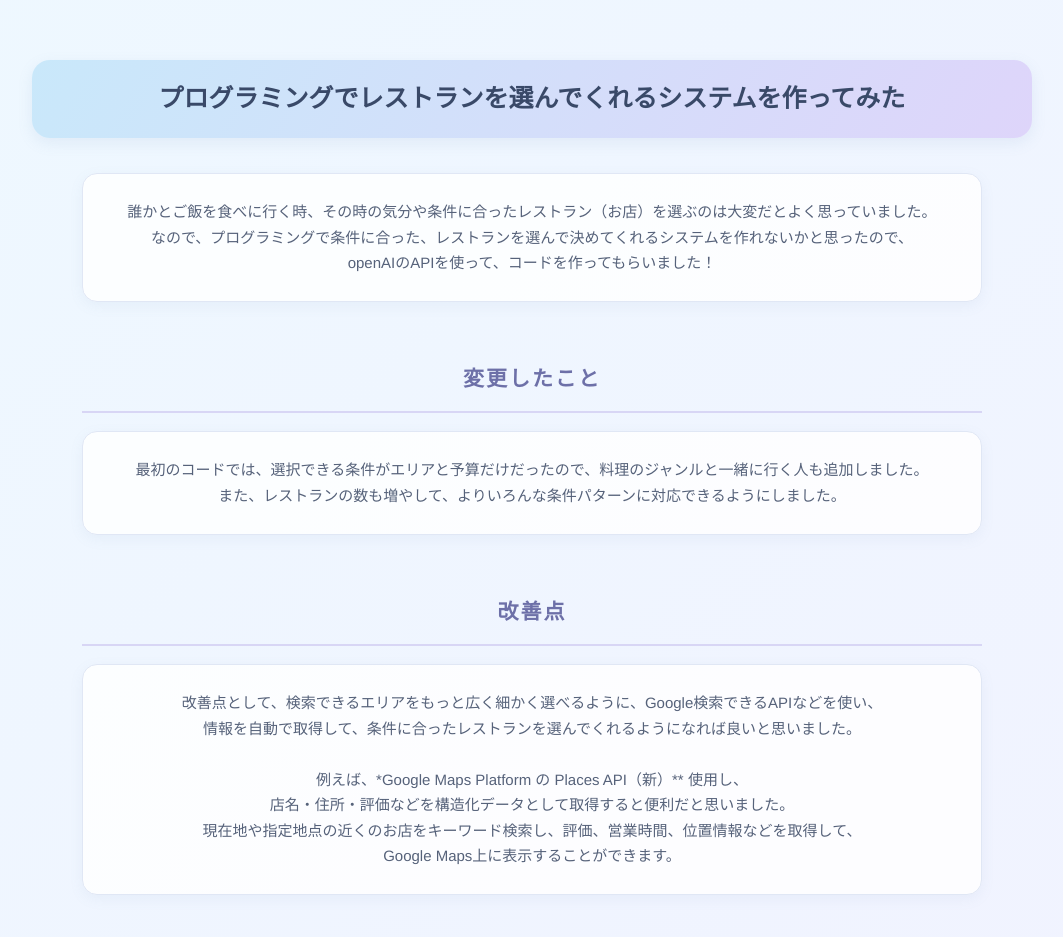
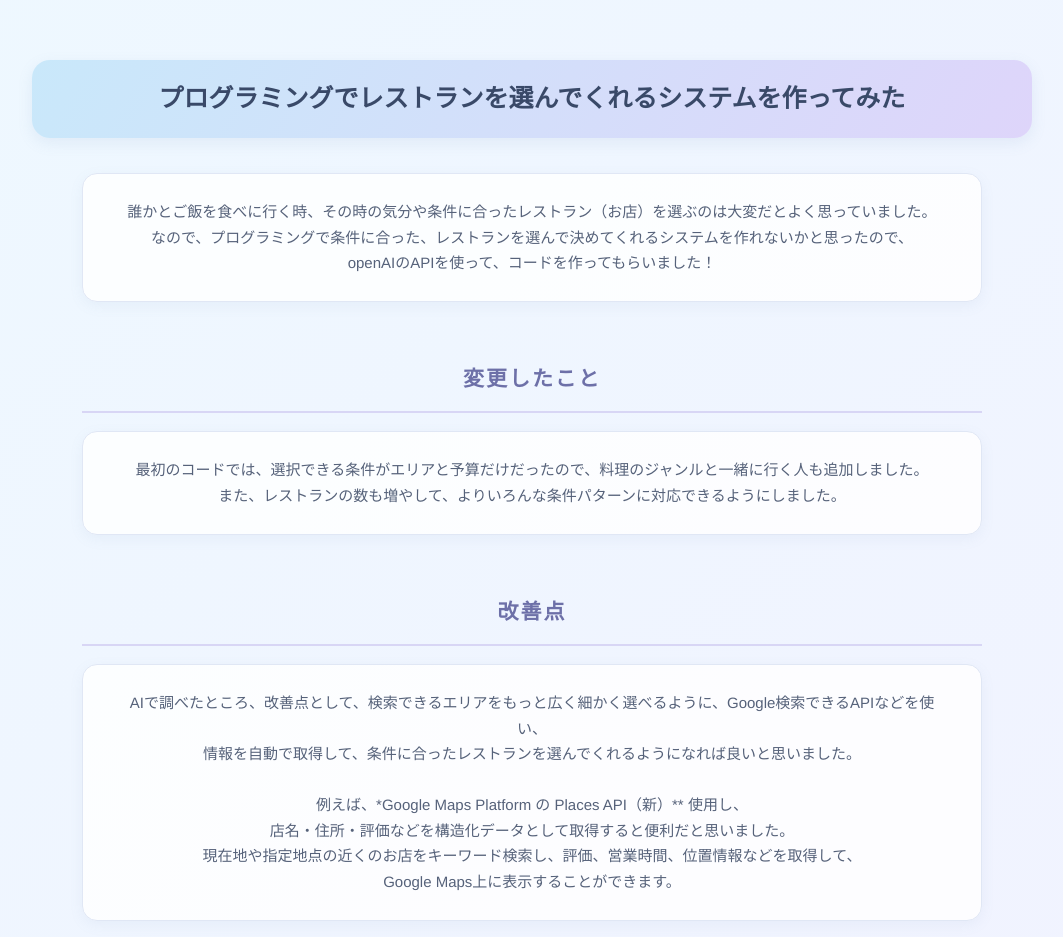
Before and after one commit to eimi28/xbp, a plain HTML site: page de12/5.html in a window 1280 px wide. Shown: the top 937 px of the page, without its empty margins (108-1171 px from the left). Drawn offline with Linux system fonts and the light colour scheme.

Commit message:
20261127

```diff
--- a/de12/5.html
+++ b/de12/5.html
@@ -25,7 +25,7 @@ openAIのAPIを使って、コードを作ってもらいました！<br><br>
 <h3>改善点</h3>
 
 <div>
-改善点として、検索できるエリアをもっと広く細かく選べるように、Google検索できるAPIなどを使い、<br>
+AIで調べたところ、改善点として、検索できるエリアをもっと広く細かく選べるように、Google検索できるAPIなどを使い、<br>
 情報を自動で取得して、条件に合ったレストランを選んでくれるようになれば良いと思いました。<br><br>
 例えば、*Google Maps Platform の Places API（新）** 使用し、<br>
 店名・住所・評価などを構造化データとして取得すると便利だと思いました。<br>
```
